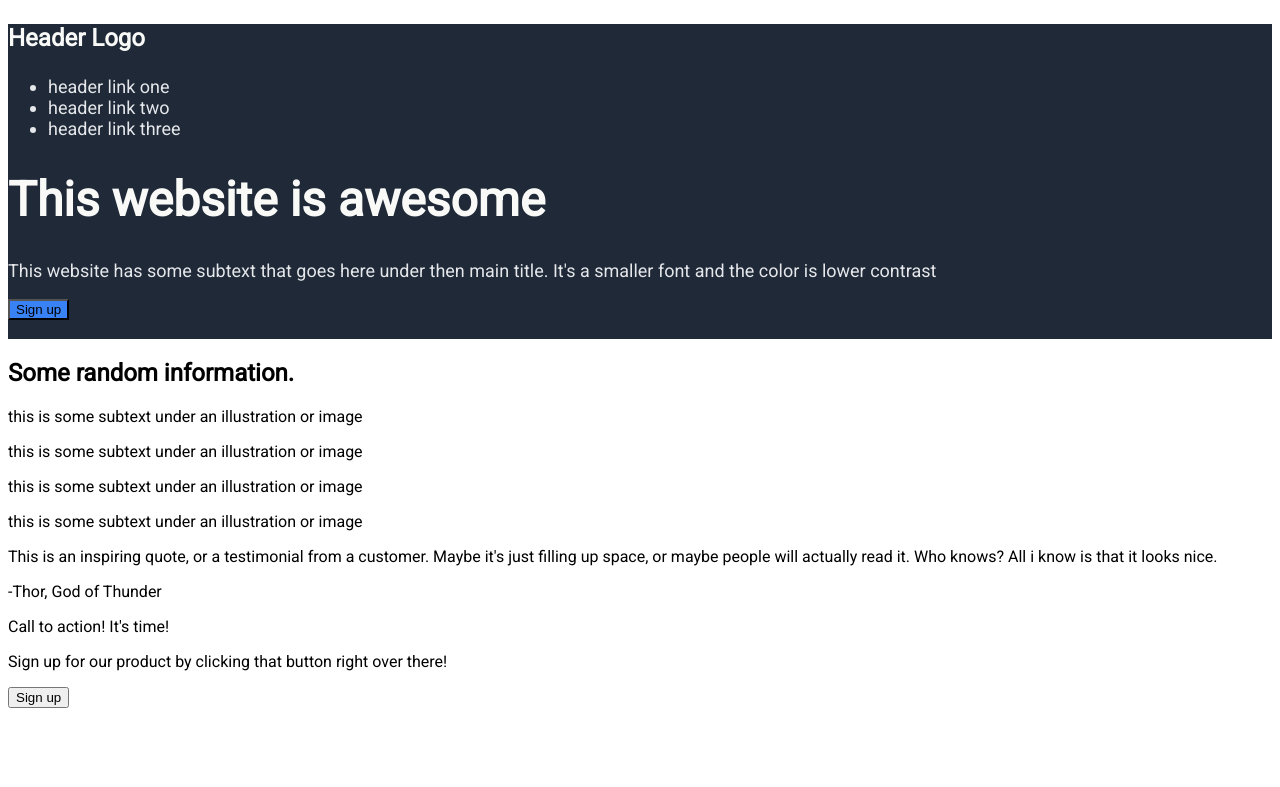
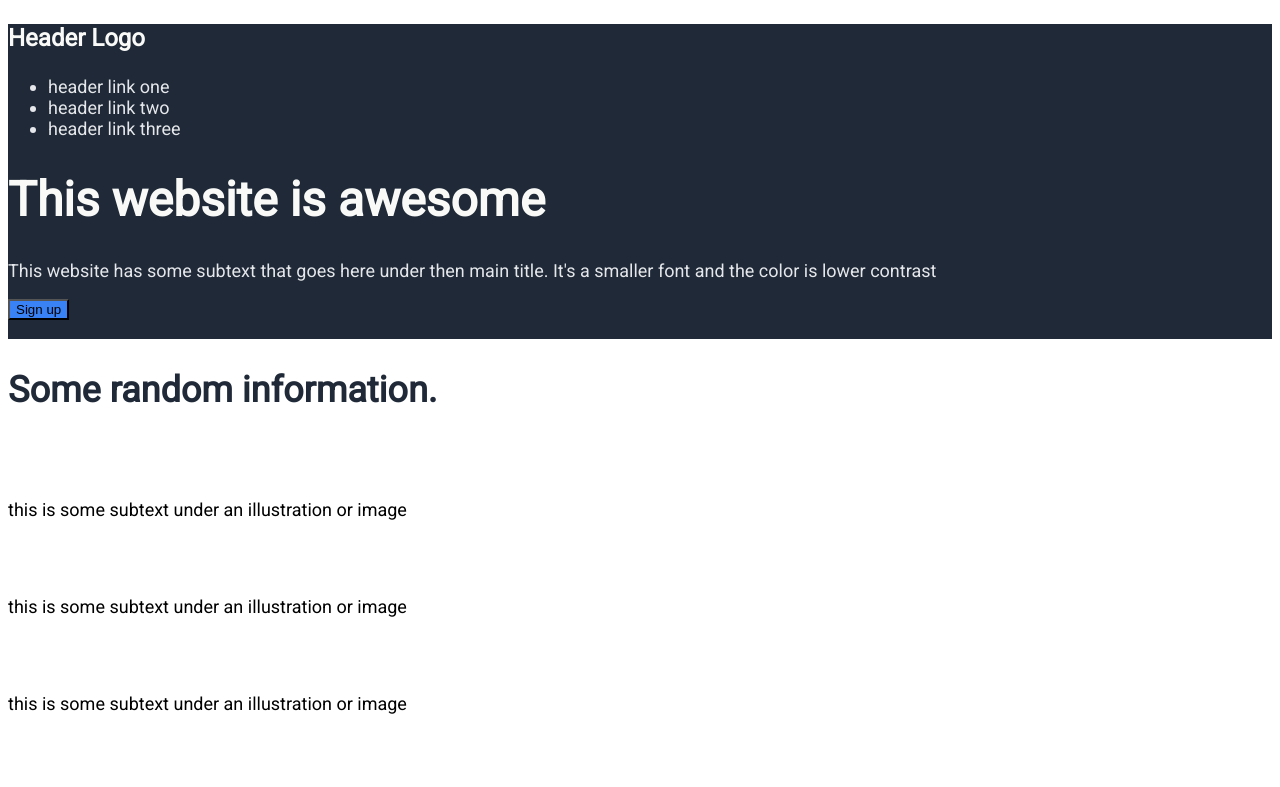
Before and after one commit to ElKekso/landing_page, a plain HTML site: page index.html in a window 1280 px wide. Shown: the top 787 px of the page. Drawn offline with Linux system fonts and the light colour scheme.

Commit message:
Add styles to info

```diff
--- a/index.html
+++ b/index.html
@@ -35,23 +35,23 @@
 
         <!-- Info Div -->
         <div>
-            <h2>Some random information.</h2>
+            <h2 class="font-size-36 text-black bold">Some random information.</h2>
             <div>
                 <div>
-                    <div></div>
-                    <p>this is some subtext under an illustration or image</p>
+                    <div class="square"></div>
+                    <p class="font-size-18 text-dark_grey">this is some subtext under an illustration or image</p>
                 </div>
                 <div>
-                    <div></div>
-                    <p>this is some subtext under an illustration or image</p>
+                    <div class="square"></div>
+                    <p class="font-size-18 text-dark_grey">this is some subtext under an illustration or image</p>
                 </div>
                 <div>
-                    <div></div>
-                    <p>this is some subtext under an illustration or image</p>
+                    <div class="square"></div>
+                    <p class="font-size-18 text-dark_grey">this is some subtext under an illustration or image</p>
                 </div>
                 <div>
-                    <div></div>
-                    <p>this is some subtext under an illustration or image</p>
+                    <div class="square"></div>
+                    <p class="font-size-18 text-dark_grey">this is some subtext under an illustration or image</p>
                 </div>
             </div>
         </div>
```
